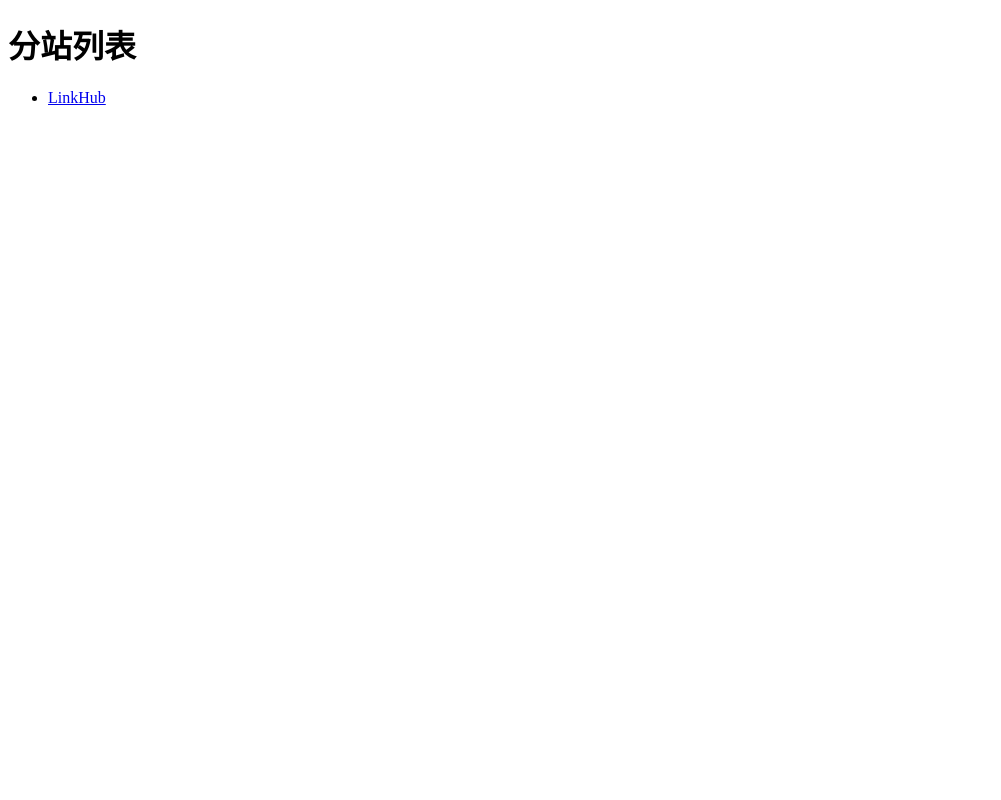
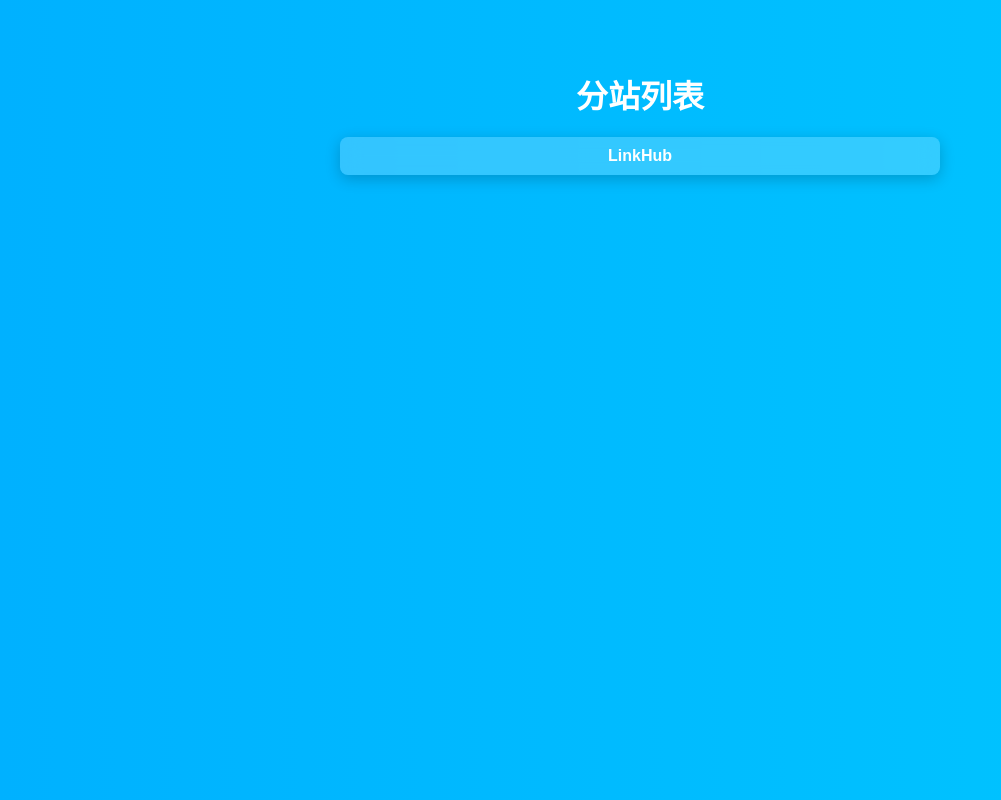
Before and after one commit to Eternity-Sky/fenzhan, a plain HTML site: page index.html in a window 1280 px wide. Shown: the whole page, without its empty margins (0-1001 px from the left). Drawn offline with Linux system fonts and the light colour scheme; the site is published under a folder, as on GitHub Pages, so addresses that start at the root find nothing.

Commit message:
Update index.html

```diff
--- a/index.html
+++ b/index.html
@@ -4,7 +4,7 @@
     <meta charset="UTF-8">
     <meta name="viewport" content="width=device-width, initial-scale=1.0">
     <title>分站导航</title>
-    <link rel="stylesheet" href="/css/sytles.css">
+    <link rel="stylesheet" href="css/sytles.css">
 </head>
 <body>
 <div class="waterflow"></div>
```
